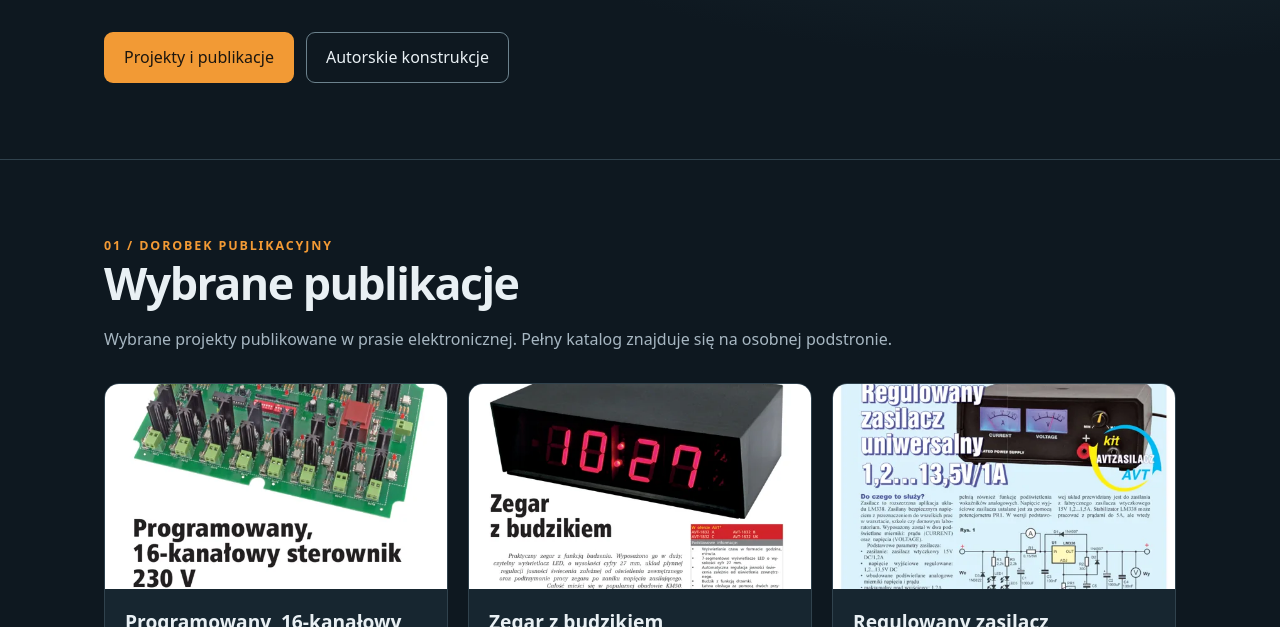
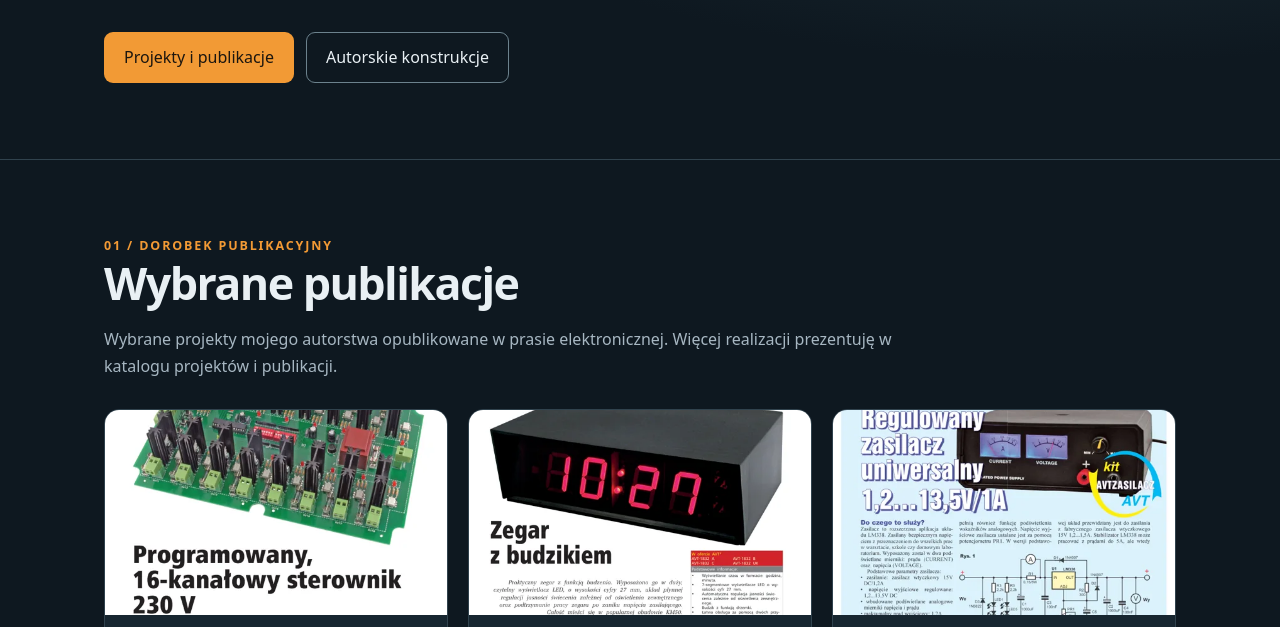
Before and after one commit to grzegorzbecker/grzegorzbecker.github.io, a plain HTML site: page index.html in a window 1280 px wide. Shown: the part 473-1100 px from the top of the page. Drawn offline with Linux system fonts and the light colour scheme.

Commit message:
Add files via upload

```diff
--- a/index.html
+++ b/index.html
@@ -33,8 +33,7 @@
                 <div class="sectionintro">
                     <div class="eyebrow">01 / Dorobek publikacyjny</div>
                     <h2>Wybrane publikacje</h2>
-                    <p class="muted">Wybrane projekty publikowane w prasie elektronicznej. Pełny katalog znajduje się na
-                        osobnej podstronie.</p>
+                    <p class="muted">Wybrane projekty mojego autorstwa opublikowane w prasie elektronicznej. Więcej realizacji prezentuję w katalogu projektów i publikacji.</p>
                 </div>
                 <div class="grid catalog">
                     <article class="card"><img alt="Ilustracja publikacji: Programowany, 16-kanałowy sterownik 230 V"
```
